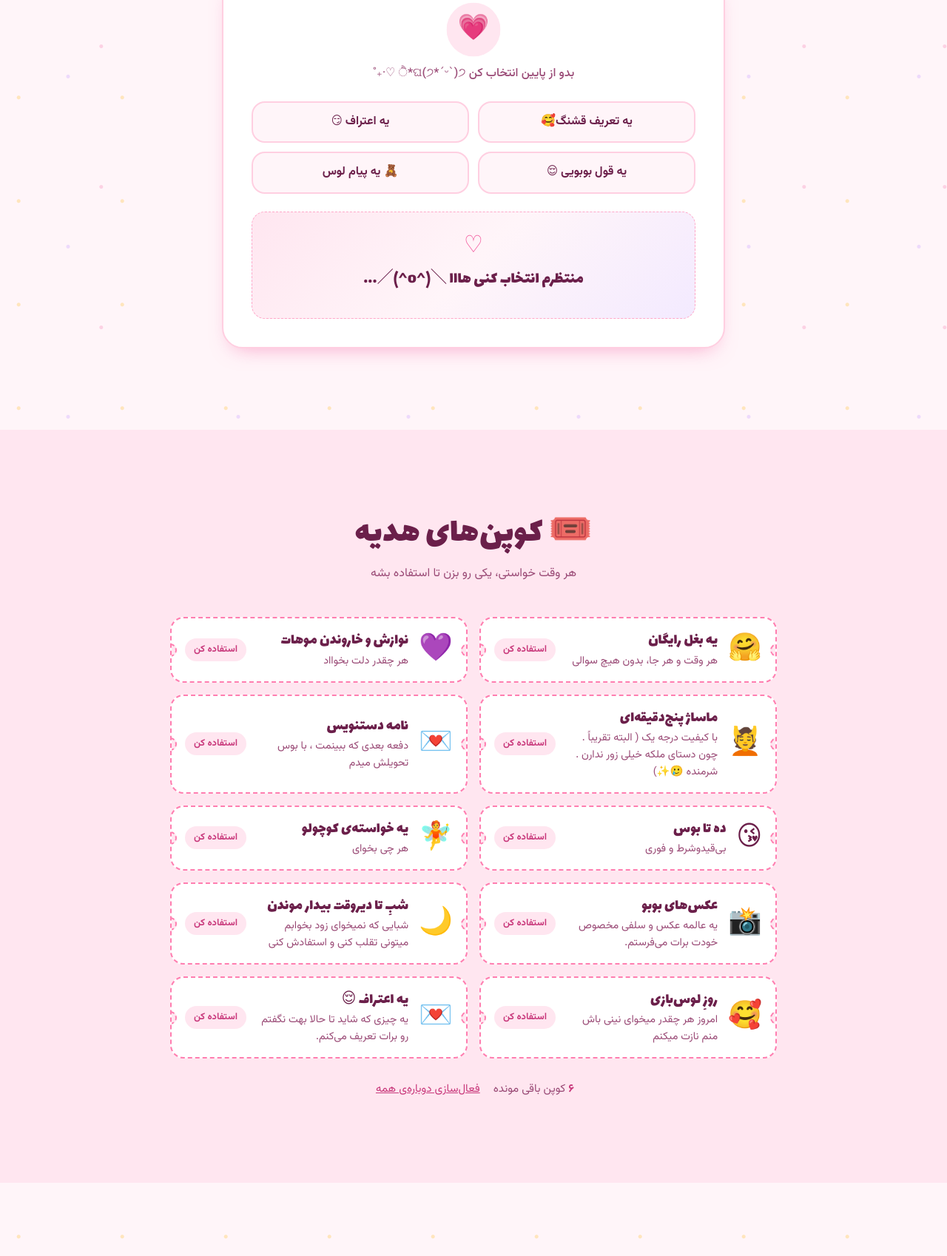
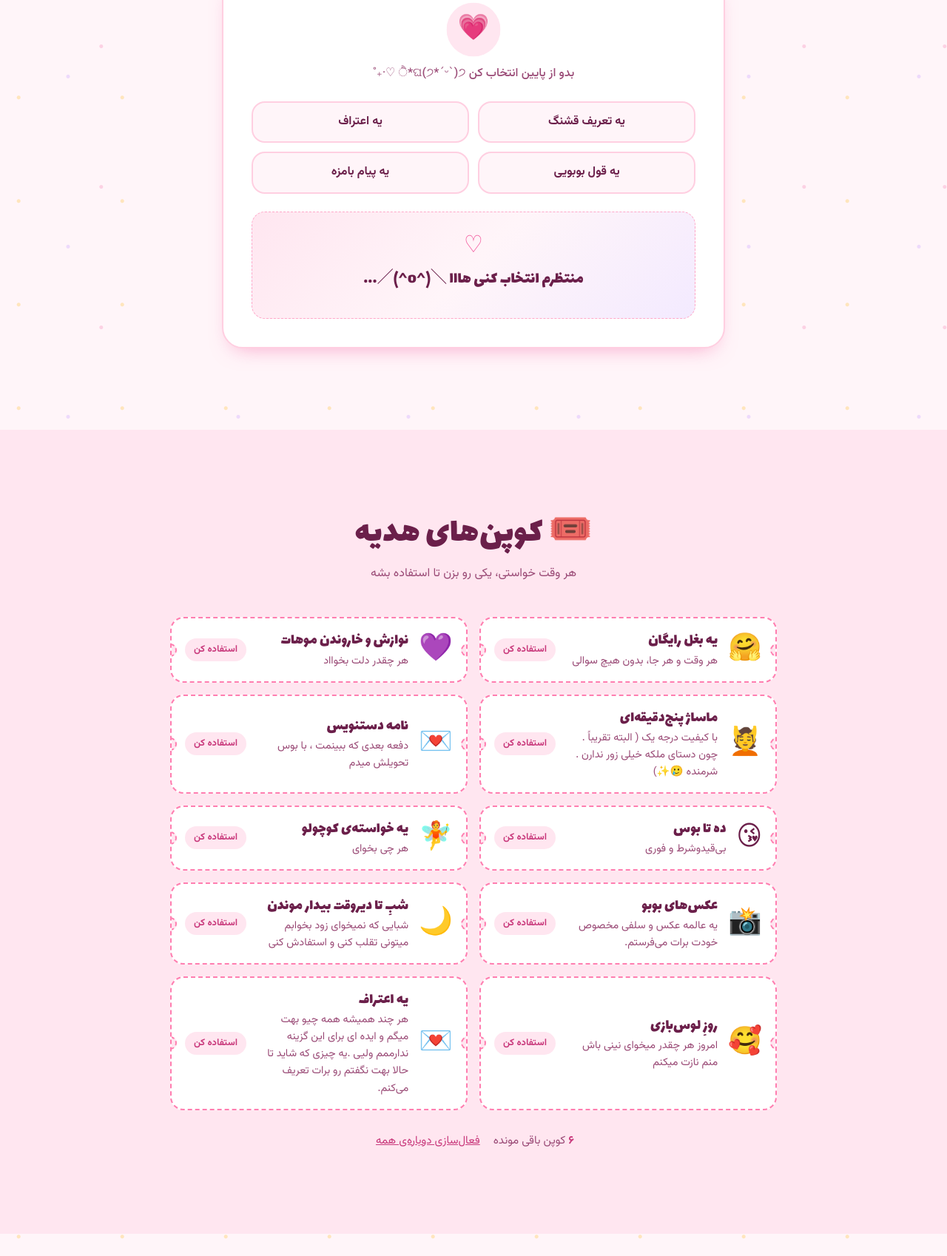
Before and after one commit to its-me-elahe/birthday-surprise, a plain HTML site: page index.html in a window 1280 px wide. Shown: the part 4239-5937 px from the top of the page at 74% size. Drawn offline with Linux system fonts and the light colour scheme.

Commit message:
Update index.html

```diff
--- a/index.html
+++ b/index.html
@@ -23,7 +23,7 @@
 
   <canvas id="confetti" aria-hidden="true"></canvas>
 
-  <!-- دکمه‌ی موسیقی: فقط وقتی توی script.js آدرس آهنگ بذاری نشون داده می‌شه -->
+
   <button type="button" id="musicBtn" class="music-btn" hidden aria-label="پخش یا توقف موسیقی">🎵</button>
 
 
@@ -321,19 +321,19 @@
 
           <div class="message-options">
             <button class="message-option" type="button" data-message-type="compliment">
-              یه تعریف قشنگ🥰
+              یه تعریف قشنگ
             </button>
 
             <button class="message-option" type="button" data-message-type="confession">
-              یه اعتراف 😏
+              یه اعتراف
             </button>
 
             <button class="message-option" type="button" data-message-type="promise">
-              یه قول بوبویی 😌
+              یه قول بوبویی
             </button>
 
             <button class="message-option" type="button" data-message-type="cute">
-              🧸 یه پیام لوس
+               یه پیام بامزه
             </button>
           </div>
 
@@ -447,8 +447,8 @@
           <button type="button" class="coupon" data-id="love-confession">
             <span class="coupon__emoji" aria-hidden="true">💌</span>
             <span class="coupon__body">
-              <strong class="coupon__title">یه اعتراف 😌</strong>
-              <span class="coupon__desc">یه چیزی که شاید تا حالا بهت نگفتم رو برات تعریف می‌کنم.</span>
+              <strong class="coupon__title">یه اعتراف </strong>
+              <span class="coupon__desc"> هر چند همیشه همه چیو بهت میگم و ایده ای برای این گزینه ندارممم ولیی .یه چیزی که شاید تا حالا بهت نگفتم رو برات تعریف می‌کنم.</span>
             </span>
             <span class="coupon__status">استفاده کن</span>
           </button>
@@ -474,7 +474,7 @@
         <div class="finale__message" id="finaleMessage" role="status" hidden>
           <div class="finale__heart" aria-hidden="true">💗</div>
 
-          <p><strong data-name>سینا</strong> عزیزم. میخوام اینو بدونی که هم نیست چقدر فاصله بینمون باشه ، مهم نیست چند تا شهر از هم دور باشیم یا چقدر طول بکشه هربار دوباره دیدنت . با اینکه دوریت تنها چیزیه که قلبمو غصه دار میکنه . ولی تما سختی ها با وجود تو اسون میشن . تو بهونه و دلیل من برای ادامه دادنی . هیچ وقت فراموش نکن که چقدر دوست دارم و تو مهم ترین ادم زندگیمی . و همینطورخپل ترین و بامزه ترین گربه نارنجی دنیا . کلی هم قربونت میرم</p>
+          <p><strong data-name>سینا</strong> عزیزم. میخوام اینو بدونی که مهم نیست چقدر فاصله بینمون باشه ، مهم نیست چند تا شهر از هم دور باشیم یا چقدر طول بکشه هربار دوباره دیدنت . با اینکه دوریت تنها چیزیه که قلبمو غصه دار میکنه . ولی تمام سختی ها با وجود تو اسون میشن . تو بهونه و دلیل من برای ادامه دادنی . هیچ وقت فراموش نکن که چقدر دوست دارم و تو مهم ترین ادم زندگیمی . و همینطورخپل ترین و بامزه ترین گربه نارنجی دنیا . کلی هم قربونت میرم</p>
           <p>تولدت مبارک، عشقم! 🎉</p>
         </div>
       </div>
```
